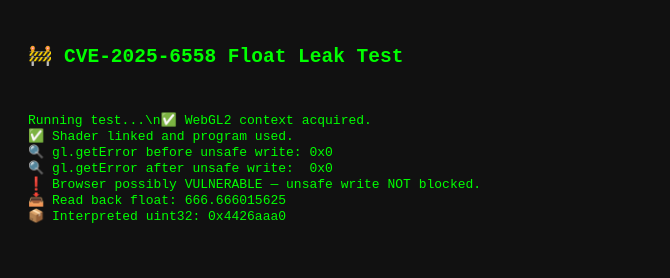
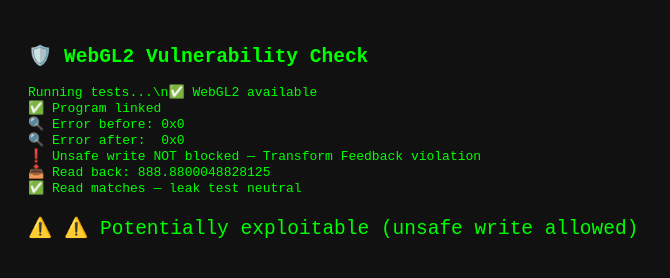
Before and after one commit to ewfawfasdf/yousex, a plain HTML site: page index.html in a window 1280 px wide. Shown: the whole page, without its empty margins (0-670 px from the left). Drawn offline with Linux system fonts and the light colour scheme.

Commit message:
Update index.html

```diff
--- a/index.html
+++ b/index.html
@@ -1,28 +1,34 @@
 <!DOCTYPE html>
 <html>
 <head>
-  <title>Test: CVE-2025-6558</title>
+  <title>WebGL Security Check</title>
   <style>
     body { font-family: monospace; background: #111; color: #0f0; padding: 20px; }
-    pre { white-space: pre-wrap; word-break: break-word; }
+    .level { font-size: 1.5em; margin-top: 1em; }
   </style>
 </head>
 <body>
-  <h2>🚧 CVE-2025-6558 Float Leak Test</h2>
+  <h2>🛡️ WebGL2 Vulnerability Check</h2>
+  <pre id="log">Running tests...\n</pre>
+  <div class="level" id="level">⏳ Checking...</div>
+
   <canvas id="glcanvas" width="1" height="1"></canvas>
-  <pre id="log">Running test...\n</pre>
 
   <script>
     const log = msg => document.getElementById("log").textContent += msg + "\n";
+    const setLevel = (msg, emoji) => document.getElementById("level").innerHTML = emoji + " " + msg;
+
+    try {
       const canvas = document.getElementById("glcanvas");
       const gl = canvas.getContext("webgl2");
 
       if (!gl) {
-      log("❌ WebGL2 not supported.");
-      throw new Error("WebGL2 required");
+        log("❌ WebGL2 not supported");
+        setLevel("WebGL2 not supported — safe", "✅");
+        throw new Error("WebGL2 not supported");
       }
 
-    log("✅ WebGL2 context acquired.");
+      log("✅ WebGL2 available");
 
       const vs = `#version 300 es
         in float a;
@@ -31,6 +37,7 @@
           b = a;
           gl_Position = vec4(0);
         }`;
+
       const fs = `#version 300 es
         precision mediump float;
         out vec4 outColor;
@@ -38,30 +45,27 @@
           outColor = vec4(1.0);
         }`;
 
-    function compile(type, src) {
+      const program = gl.createProgram();
+      const compile = (type, src) => {
         const sh = gl.createShader(type);
         gl.shaderSource(sh, src);
         gl.compileShader(sh);
         if (!gl.getShaderParameter(sh, gl.COMPILE_STATUS)) {
-        log("❌ Shader compile error: " + gl.getShaderInfoLog(sh));
-        return null;
+          throw new Error(gl.getShaderInfoLog(sh));
         }
         return sh;
-    }
+      };
 
-    const program = gl.createProgram();
       gl.attachShader(program, compile(gl.VERTEX_SHADER, vs));
       gl.attachShader(program, compile(gl.FRAGMENT_SHADER, fs));
-    gl.transformFeedbackVaryings(program, ['b'], gl.SEPARATE_ATTRIBS);
+      gl.transformFeedbackVaryings(program, ["b"], gl.SEPARATE_ATTRIBS);
       gl.linkProgram(program);
       gl.useProgram(program);
-
-    log("✅ Shader linked and program used.");
+      log("✅ Program linked");
 
       const vb = gl.createBuffer();
       gl.bindBuffer(gl.ARRAY_BUFFER, vb);
-    const floatIn = new Float32Array([666.666]);
-    gl.bufferData(gl.ARRAY_BUFFER, floatIn, gl.STATIC_DRAW);
+      gl.bufferData(gl.ARRAY_BUFFER, new Float32Array([1337.42]), gl.STATIC_DRAW);
 
       const loc = gl.getAttribLocation(program, "a");
       gl.enableVertexAttribArray(loc);
@@ -75,30 +79,45 @@
       gl.beginTransformFeedback(gl.POINTS);
       gl.drawArrays(gl.POINTS, 0, 1);
 
-    const err1 = gl.getError();
-    gl.bufferData(gl.TRANSFORM_FEEDBACK_BUFFER, 4, gl.DYNAMIC_COPY); // should be disallowed
-    const err2 = gl.getError();
+      const errorBefore = gl.getError();
+      gl.bufferData(gl.TRANSFORM_FEEDBACK_BUFFER, 4, gl.DYNAMIC_COPY); // unsafe
+      const errorAfter = gl.getError();
       gl.endTransformFeedback();
       gl.disable(gl.RASTERIZER_DISCARD);
 
-    log("🔍 gl.getError before unsafe write: 0x" + err1.toString(16));
-    log("🔍 gl.getError after unsafe write:  0x" + err2.toString(16));
+      log("🔍 Error before: 0x" + errorBefore.toString(16));
+      log("🔍 Error after:  0x" + errorAfter.toString(16));
 
-    if (err2 !== gl.INVALID_OPERATION) {
-      log("❗ Browser possibly VULNERABLE — unsafe write NOT blocked.");
+      if (errorAfter !== gl.INVALID_OPERATION) {
+        log("❗ Unsafe write NOT blocked — Transform Feedback violation");
+
+        // Try reading back value
+        const readTest = new Float32Array([888.88]);
+        gl.bufferSubData(gl.TRANSFORM_FEEDBACK_BUFFER, 0, readTest);
+
+        const out = new Float32Array(1);
+        gl.getBufferSubData(gl.TRANSFORM_FEEDBACK_BUFFER, 0, out);
+
+        log("📥 Read back: " + out[0]);
+
+        const diff = Math.abs(out[0] - 888.88);
+        if (diff < 0.001) {
+          log("✅ Read matches — leak test neutral");
+          setLevel("⚠️ Potentially exploitable (unsafe write allowed)", "⚠️");
         } else {
-      log("✅ Browser correctly blocks unsafe write (patched).");
+          log("❗ Memory mismatch — data leak may be possible");
+          setLevel("🔥 High risk: data leak behavior detected", "🔥");
         }
 
-    gl.bufferSubData(gl.TRANSFORM_FEEDBACK_BUFFER, 0, new Float32Array([666.666]));
-    const out = new Float32Array(1);
-    gl.getBufferSubData(gl.TRANSFORM_FEEDBACK_BUFFER, 0, out);
-    log("📥 Read back float: " + out[0]);
+      } else {
+        log("✅ Unsafe write correctly blocked by browser");
+        setLevel("✅ Secure — no known WebGL leakage", "✅");
+      }
 
-    const buf = new ArrayBuffer(4);
-    new Float32Array(buf)[0] = out[0];
-    const u32 = new Uint32Array(buf)[0];
-    log("📦 Interpreted uint32: 0x" + u32.toString(16));
+    } catch (e) {
+      log("⚠️ Error during test: " + e.message);
+      setLevel("❌ Test failed", "❌");
+    }
   </script>
 </body>
 </html>
```
Lines whose indentation alone changed are shown as unchanged.
